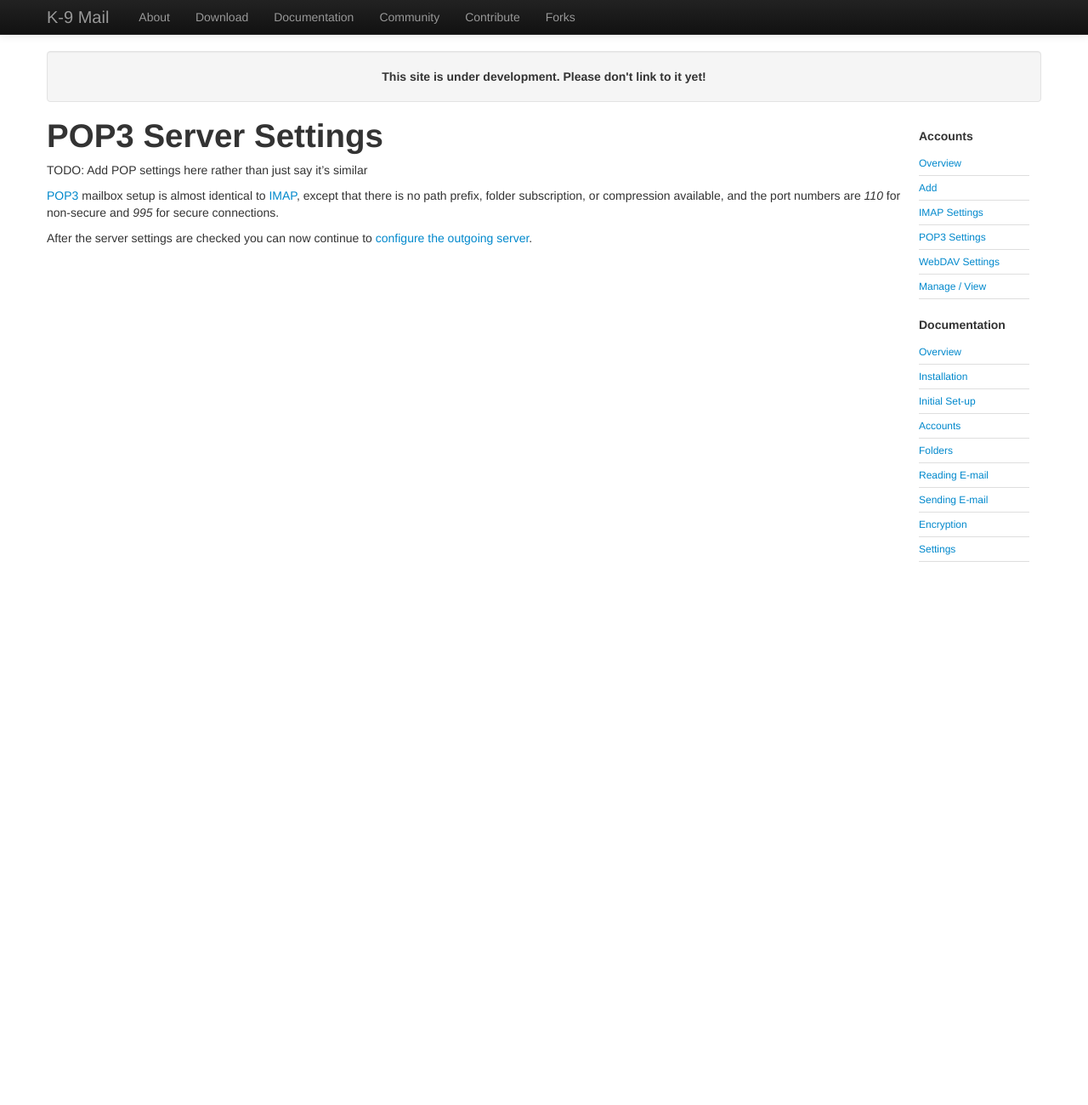
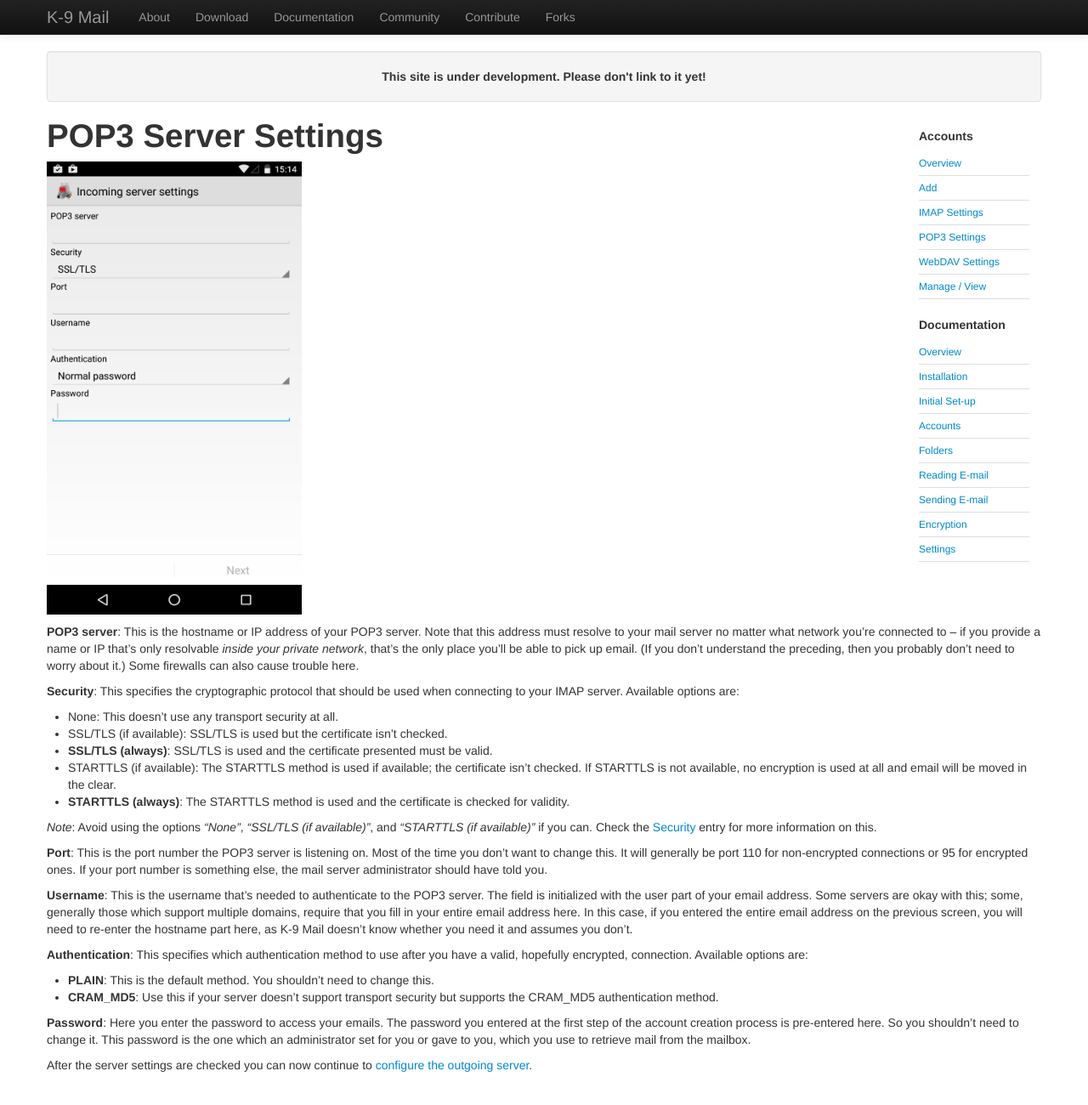
Before and after one commit to k9mail/k9mail.app, a Jekyll site: the page built from documentation/accounts/incoming_pop3.md, in a window 1280 px wide and 1313 px high. Shown: the top 1300 px of the window at 85% size. Built offline with Jekyll 4.4.1, drawn with Linux system fonts in a browser that asks for light colours; nearby versions of some CDN libraries.

Commit message:
Update incoming_pop3.md

```diff
--- a/documentation/accounts/incoming_pop3.md
+++ b/documentation/accounts/incoming_pop3.md
@@ -10,12 +10,30 @@ layout: default
 
 # POP3 Server Settings
 
-TODO: Add POP settings here rather than just say it's similar
+<img src="/assets/img/account_setup_step3_pop3_incoming_server.png" width="300" alt="WebDAV server settings" />
 
-[POP3](/documentation/accounts/pop3.html) mailbox setup is almost identical to
-[IMAP](/documentation/accounts/incoming_imap.html), except that there is no path prefix,
-folder subscription, or compression available, and the port numbers are *110* for
-non-secure and *995* for secure connections.
+**POP3 server**: This is the hostname or IP address of your POP3 server. Note that this address must resolve to your mail server no matter what network you're connected to -- if you provide a name or IP that's only resolvable *inside your private network*, that's the only place you'll be able to pick up email. (If you don't understand the preceding, then you probably don't need to worry about it.) Some firewalls can also cause trouble here.
+
+**Security**: This specifies the cryptographic protocol that should be used when connecting to your IMAP server. Available options are:
+
+* None: This doesn't use any transport security at all.
+* SSL/TLS (if available): SSL/TLS is used but the certificate isn't checked.
+* **SSL/TLS (always)**: SSL/TLS is used and the certificate presented must be valid.
+* STARTTLS (if available): The STARTTLS method is used if available; the certificate isn't checked. If STARTTLS is not available, no encryption is used at all and email will be moved in the clear.
+* **STARTTLS (always)**: The STARTTLS method is used and the certificate is checked for validity.
+
+*Note*: Avoid using the options *"None"*, *"SSL/TLS (if available)"*, and *"STARTTLS (if available)"* if you can. Check the [Security](/documentation/security.html) entry for more information on this.
+
+**Port**: This is the port number the POP3 server is listening on. Most of the time you don't want to change this. It will generally be port 110 for non-encrypted connections or 95 for encrypted ones. If your port number is something else, the mail server administrator should have told you.
+
+**Username**: This is the username that's needed to authenticate to the POP3 server. The field is initialized with the user part of your email address. Some servers are okay with this; some, generally those which support multiple domains, require that you fill in your entire email address here. In this case, if you entered the entire email address on the previous screen, you will need to re-enter the hostname part here, as K-9 Mail doesn't know whether you need it and assumes you don't.
+
+**Authentication**: This specifies which authentication method to use after you have a valid, hopefully encrypted, connection. Available options are:
+
+* **PLAIN**: This is the default method. You shouldn't need to change this.
+* **CRAM_MD5**: Use this if your server doesn't support transport security but supports the CRAM_MD5 authentication method.
+
+**Password**: Here you enter the password to access your emails. The password you entered at the first step of the account creation process is pre-entered here. So you shouldn't need to change it. This password is the one which an administrator set for you or gave to you, which you use to retrieve mail from the mailbox.
 
 After the server settings are checked you can now continue to
 [configure the outgoing server](/documentation/accounts/add.html#outgoing-server).
```
